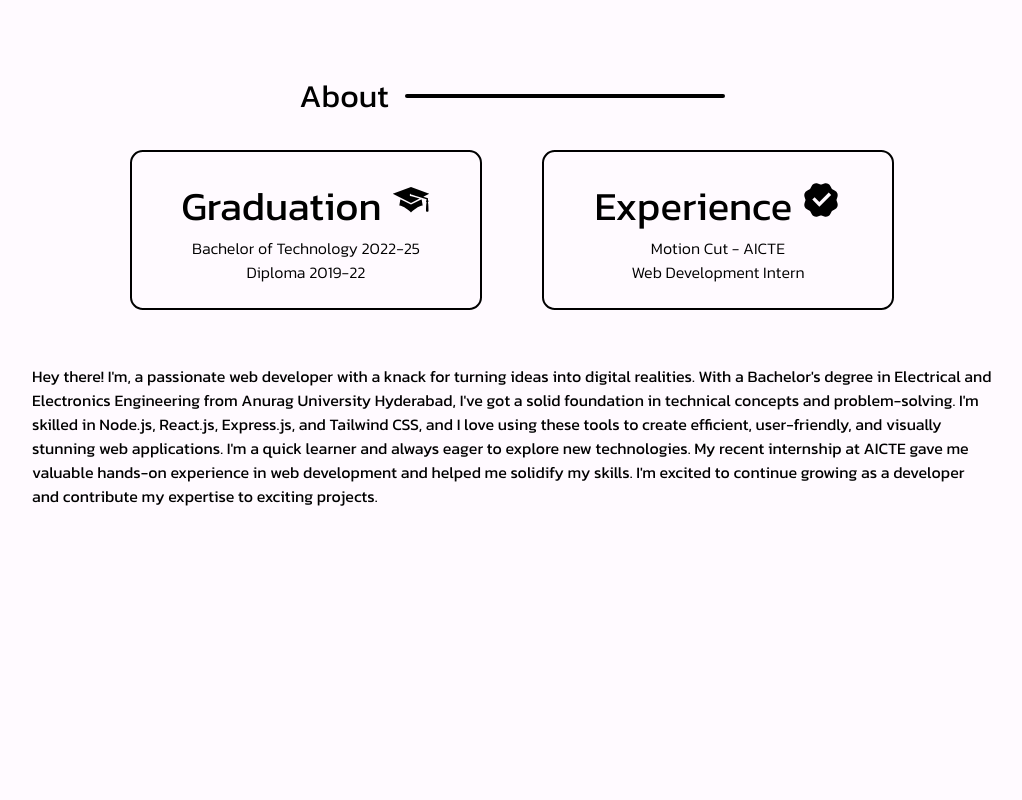
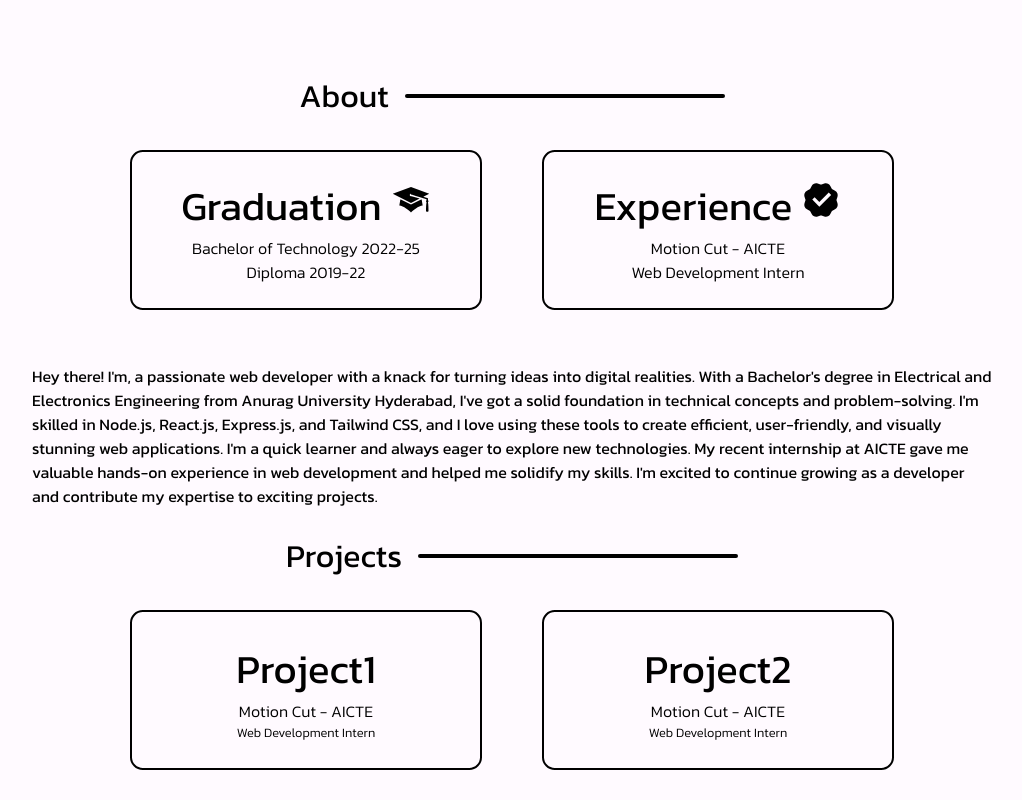
Before and after one commit to vivekchadhuvula01/vivek, a React (Vite) app in the folder resume/: page / in a window 1280 px wide. Shown: the part 728-1528 px from the top of the page, without its empty margins (128-1150 px from the left). Before the commit the page ends 1260 px from the top, so only its background shows below. Built offline with nearby package versions, Linux system fonts and the light colour scheme.

Commit message:
Project section is completed

```diff
--- a/resume/src/App.css
+++ b/resume/src/App.css
@@ -8,6 +8,13 @@
 }
 
 /* 1170px ----> first break point */
+a {
+  text-decoration: none;
+}
+
+li {
+  list-style: none;
+}
 
 html,
 body {
--- a/resume/src/App.jsx
+++ b/resume/src/App.jsx
@@ -2,6 +2,7 @@ import './App.css'
 import About from './components/About/About'
 import Hero from './components/Hero/Hero'
 import Navbar from './components/Navbar/Navbar'
+import Projects from './components/projects/Projects'
 
 function App() {
 
@@ -12,7 +13,8 @@ function App() {
         <Navbar />
       </header>
       <Hero />
-      <About/>
+      <About />
+      <Projects />
 
     </>
   )
--- /dev/null
+++ b/resume/src/components/projects/Projects.css
@@ -0,0 +1,54 @@
+.main-body {
+    display: flex;
+    flex-wrap: wrap;
+    /* flex-direction: column; */
+    justify-content: center;
+    gap: 1rem;
+    align-items: center;
+
+    h2 {
+        font-weight: 400;
+        font-size: 2em;
+    }
+
+    .line {
+        width: 20rem;
+        height: 4px;
+        background-color: black;
+        border-radius: 2px;
+    }
+
+}
+
+.details {
+    display: flex;
+    justify-content: center;
+    align-items: center;
+
+    .detail-box {
+        margin: 30px;
+        display: flex;
+        flex-direction: column;
+        align-items: center;
+        justify-content: center;
+        width: 22rem;
+        height: 10rem;
+        border: 2px solid black;
+        border-radius: 0.8rem;
+
+        h4 {
+            font-size: 1rem;
+            font-weight: 300;
+        }
+
+        h3 {
+
+            font-size: 2.5rem;
+            font-weight: 400;
+        }
+        h5{
+            font-size: 0.8rem;
+            font-weight: 300;
+        }
+    }
+}
--- /dev/null
+++ b/resume/src/components/projects/Projects.jsx
@@ -0,0 +1,32 @@
+import React from 'react'
+import './Projects.css'
+
+
+const Projects = () => {
+
+
+
+  return (
+    <>
+      <section className='main-body'>
+        <h2>Projects </h2>
+        <span className='line'></span>
+      </section>
+      <div className='details'>
+      <section className='detail-box'>
+        <h3>Project1 </h3>
+        <h4>Motion Cut - AICTE</h4>
+        <h5>Web Development Intern </h5>
+      </section>
+      <section className='detail-box'>
+        <h3>Project2 </h3>
+        <h4>Motion Cut - AICTE</h4>
+        <h5>Web Development Intern </h5>
+      </section>
+      </div>
+
+    </>
+  )
+}
+
+export default Projects
```
